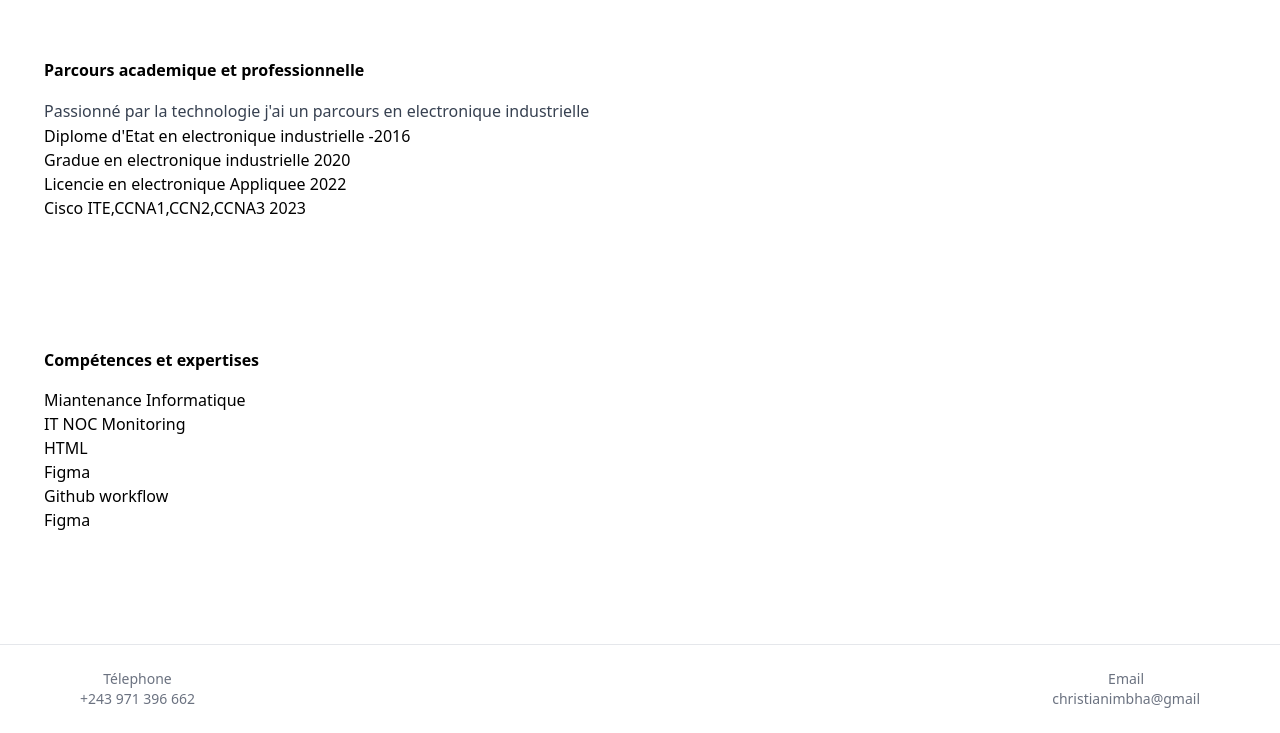
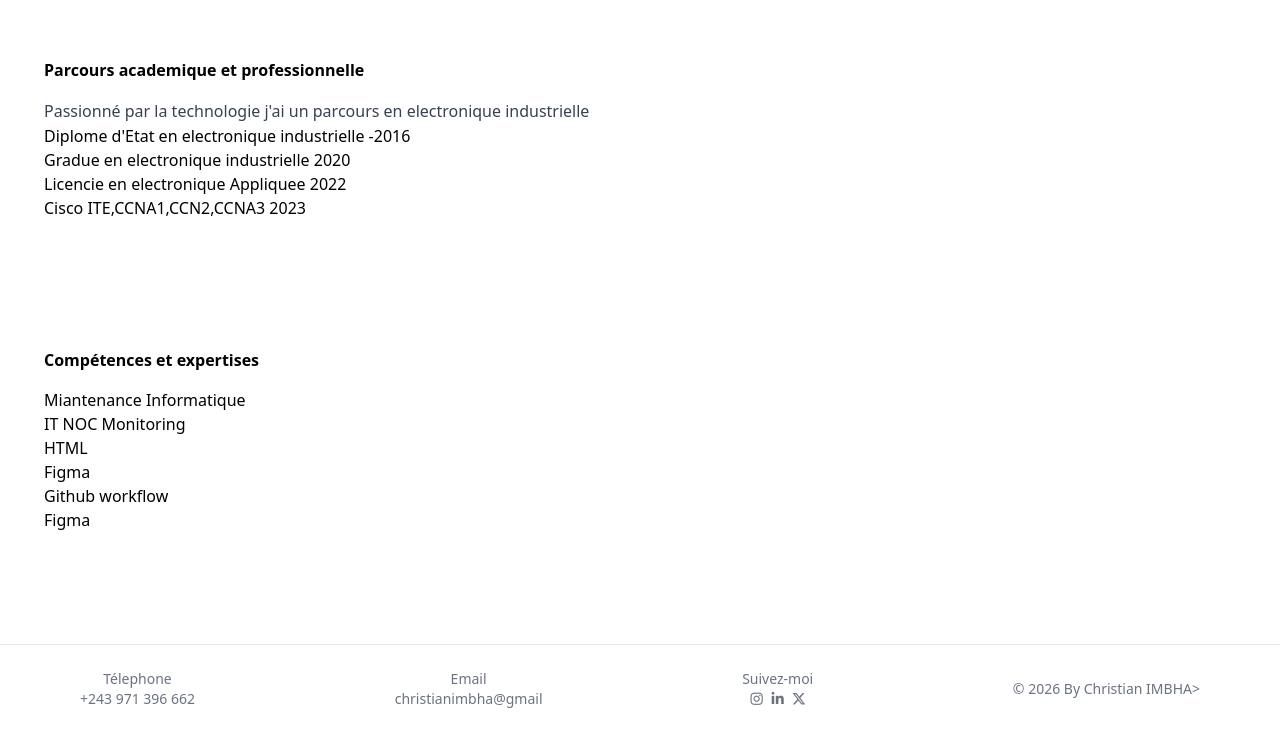
Before and after one commit to ChristianImbha/Mon_portfolio, a plain HTML site: page cv.html in a window 1280 px wide. Shown: the part 990-1723 px from the top of the page. Drawn offline with nearby package versions, Linux system fonts and the light colour scheme.

Commit message:
Style apparence

```diff
--- a/cv.html
+++ b/cv.html
@@ -117,6 +117,17 @@
         <div>Email</div>
         <div>christianimbha@gmail</div>
     </div>
+    <div>
+        <div class="flex flex-col justify-between items-center">
+          <div>Suivez-moi</div>
+              <div>
+                <a href=""><i class="fa-brands fa-instagram"></i></a>
+                <a href=""><i class="fa-brands fa-linkedin-in"></i></a>
+                <a href=""><i class="fa-brands fa-x-twitter"></i></a>
+              </div>
+          </div>
+    </div>
+    <div>© 2026 By Christian IMBHA></div>
   </footer>
 </body>
 </html>
```
